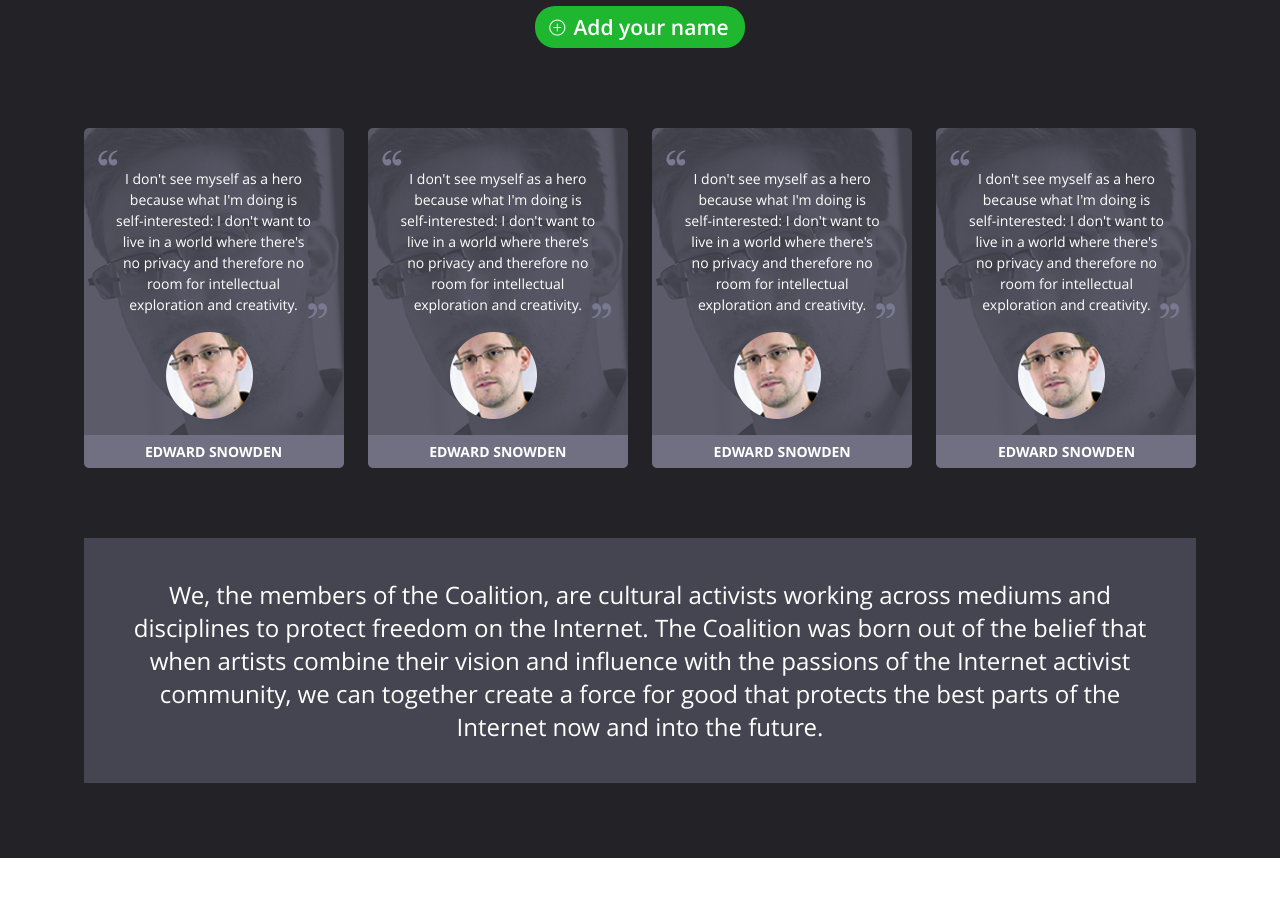
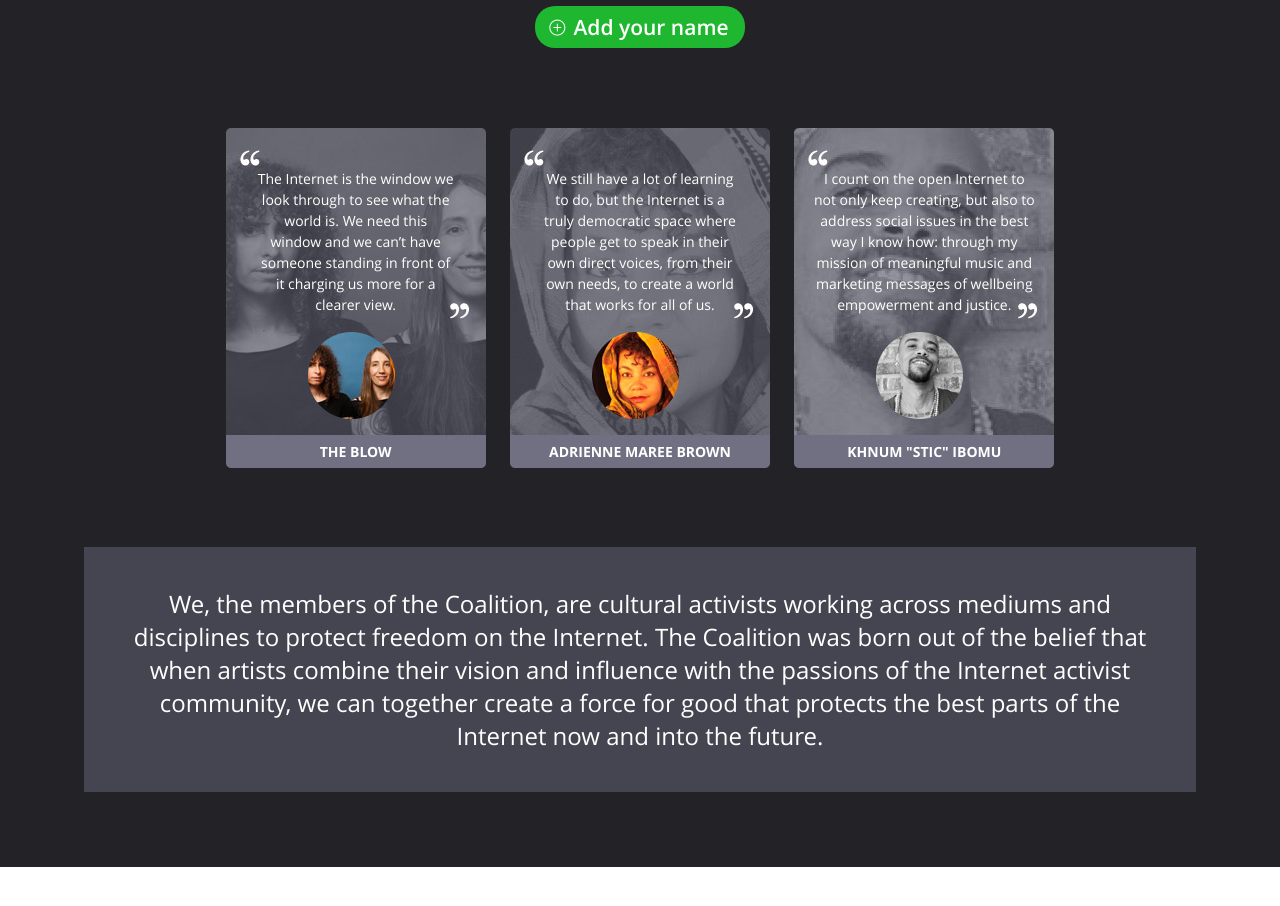
Before and after one commit to fightforthefuture/artists-coalition-www, a plain HTML site: page index.html in a window 1280 px wide. Shown: the part 1540-2446 px from the top of the page. Drawn offline with Linux system fonts and the light colour scheme; no server answers.

Commit message:
New quotes

```diff
--- a/css/coalition.css
+++ b/css/coalition.css
@@ -523,14 +523,16 @@ body > section.join-us > .testimonials .testimonial {
     display: inline-block;
     height: 340px;
     margin: 0 8px 24px;
+    overflow: hidden;
     position: relative;
+    vertical-align: baseline;
     width: 260px;
 }
 body > section.join-us > .testimonials .testimonial .quote {
     color: #fff;
     font-size: 14px;
     line-height: 21px;
-    padding: 40px 32px;
+    padding: 40px 17px;
 }
 body > section.join-us > .testimonials .testimonial .name {
     color: #fff;
@@ -542,8 +544,20 @@ body > section.join-us > .testimonials .testimonial .name {
     width: 100%;
     bottom: 5px;
 }
-body > section.join-us > .testimonials .testimonial.snowden {
-    background-image: url(../images/testimonials/snowden.png);
+body > section.join-us > .testimonials .testimonial.theblow {
+    background-image: url(../images/testimonials/theblow.jpg);
+}
+body > section.join-us > .testimonials .testimonial.theblow .quote {
+    padding: 40px 32px;
+}
+body > section.join-us > .testimonials .testimonial.adriennemareebrown {
+    background-image: url(../images/testimonials/adriennemareebrown.jpg);
+}
+body > section.join-us > .testimonials .testimonial.adriennemareebrown .quote {
+    padding: 40px 32px;
+}
+body > section.join-us > .testimonials .testimonial.khnumibomu {
+    background-image: url(../images/testimonials/khnumibomu.jpg);
 }
 body > section.join-us > .statement {
     background-color: #454551;
--- a/index.html
+++ b/index.html
@@ -70,39 +70,30 @@
     <button class="add-your-name">Add your name</button>
 
     <div class="testimonials">
-        <div class="testimonial snowden">
+        <div class="testimonial theblow">
             <div class="quote">
-                I don't see myself as a hero because what I'm doing is self-interested: I don't want to live in a world where there's no privacy and therefore no room for intellectual exploration and creativity.
+                The Internet is the window we look through to see what the world is. We need this window and we can’t have someone standing in front of it charging us more for a clearer view.
             </div>
             <div class="name">
-                Edward Snowden
+                The Blow
             </div>
         </div>
 
-        <div class="testimonial snowden">
+        <div class="testimonial adriennemareebrown">
             <div class="quote">
-                I don't see myself as a hero because what I'm doing is self-interested: I don't want to live in a world where there's no privacy and therefore no room for intellectual exploration and creativity.
+                We still have a lot of learning to do, but the Internet is a truly democratic space where people get to speak in their own direct voices, from their own needs, to create a world that works for all of us.
             </div>
             <div class="name">
-                Edward Snowden
+                adrienne maree brown
             </div>
         </div>
 
-        <div class="testimonial snowden">
+        <div class="testimonial khnumibomu">
             <div class="quote">
-                I don't see myself as a hero because what I'm doing is self-interested: I don't want to live in a world where there's no privacy and therefore no room for intellectual exploration and creativity.
+                I count on the open Internet to not only keep creating, but also to address social issues in the best way I know how: through my mission of meaningful music and marketing messages of wellbeing empowerment and justice.
             </div>
             <div class="name">
-                Edward Snowden
-            </div>
-        </div>
-
-        <div class="testimonial snowden">
-            <div class="quote">
-                I don't see myself as a hero because what I'm doing is self-interested: I don't want to live in a world where there's no privacy and therefore no room for intellectual exploration and creativity.
-            </div>
-            <div class="name">
-                Edward Snowden
+                Khnum "Stic" Ibomu
             </div>
         </div>
     </div>
```
Also changed, not shown: images/testimonials/adriennemareebrown.jpg (added), images/testimonials/khnumibomu.jpg (added), images/testimonials/theblow.jpg (added).
